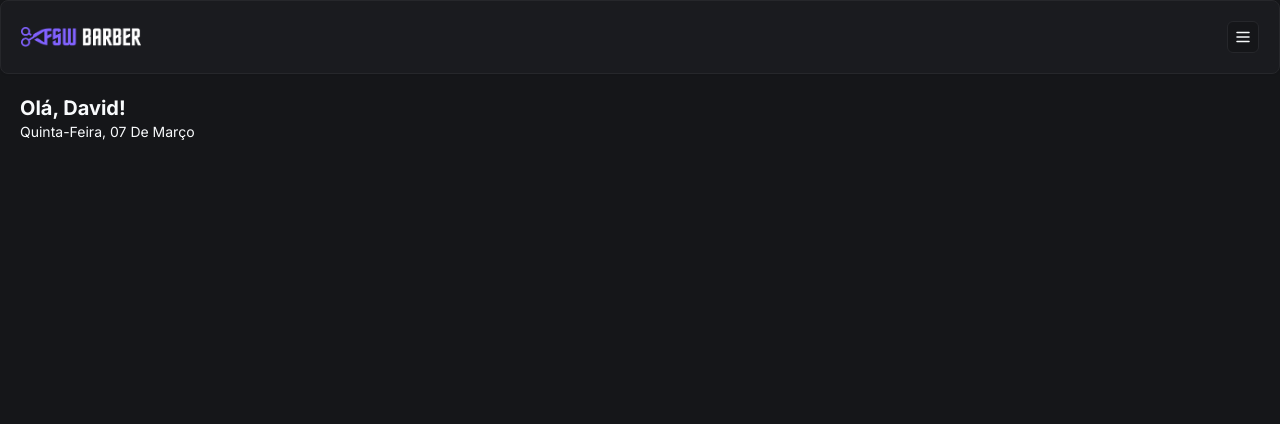
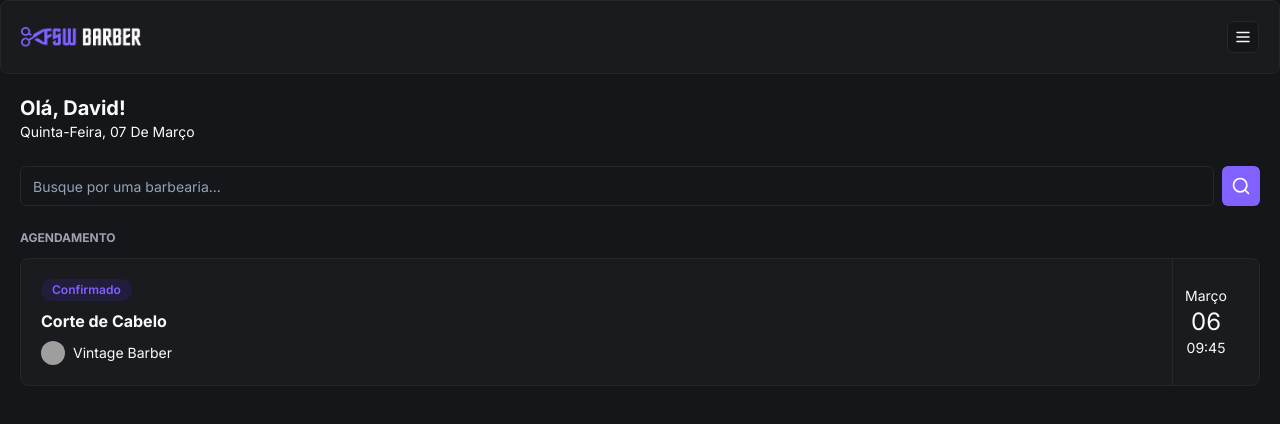
Before and after one commit to evidencia/barber, a Next.js app: page / in a window 1280 px wide. Shown: the top 424 px of the page. Built offline with nearby package versions, Linux system fonts and the light colour scheme; grey boxes are pictures that could not be loaded.

Commit message:
feat:add initial booking component

```diff
--- a/package.json
+++ b/package.json
@@ -13,6 +13,7 @@
   },
   "dependencies": {
     "@prisma/client": "^5.10.2",
+    "@radix-ui/react-avatar": "^1.0.4",
     "@radix-ui/react-slot": "^1.0.2",
     "class-variance-authority": "^0.7.0",
     "clsx": "^2.1.0",
--- /dev/null
+++ b/src/app/(home)/_components/search.tsx
@@ -0,0 +1,16 @@
+"use client"
+
+import { Button } from "@/app/_components/ui/button"
+import { Input } from "@/app/_components/ui/input"
+import { SearchIcon } from "lucide-react"
+
+export default function Search() {
+  return (
+    <div className="flex items-center gap-2">
+      <Input placeholder="Busque por uma barbearia..." />
+      <Button variant="default" size="icon">
+        <SearchIcon size={20}/>
+      </Button>
+    </div>
+  )
+}
--- a/src/app/(home)/page.tsx
+++ b/src/app/(home)/page.tsx
@@ -2,6 +2,8 @@
 import Header from "../_components/header";
 import { format } from "date-fns";
 import { ptBR } from "date-fns/locale";
+import Search from "./_components/search";
+import BookingItem from "../_components/booking-item";
 
 export default function Home() {
   return (
@@ -16,6 +18,15 @@
           })}
         </p>
       </div>
+
+      <div className="px-5 mt-6">
+        <Search />
+      </div>
+
+      <div className="px-5 mt-6">
+        <h2 className="text-xs uppercase text-gray-400 font-bold mb-3">Agendamento</h2>
+        <BookingItem />
+      </div>
     </div>
   );
 }
--- /dev/null
+++ b/src/app/_components/booking-item.tsx
@@ -0,0 +1,32 @@
+import React from 'react'
+import { Card, CardContent } from './ui/card'
+import { Badge } from './ui/badge'
+import { Avatar, AvatarFallback, AvatarImage } from './ui/avatar'
+
+export default function BookingItem() {
+  return (
+    <Card>
+      <CardContent className='flex justify-between p-5 py-0'>
+        <div className="flex flex-col gap-2 py-5">
+          <Badge className='w-fit bg-[#221C3D] text-primary hover:bg-[#221C3D]'>Confirmado</Badge>
+          <h2 className='font-bold'>Corte de Cabelo</h2>
+
+          <div className="flex items-center gap-2">
+            <Avatar className='w-6 h-6'>
+              <AvatarImage src="https://utfs.io/f/c97a2dc9-cf62-468b-a851-bfd2bdde775f-16p.png" />
+              <AvatarFallback>ED</AvatarFallback>
+            </Avatar>
+
+            <h3 className='text-sm'>Vintage Barber</h3>
+          </div>
+        </div>
+
+        <div className='flex flex-col items-center justify-center border-l border-solid border-secondary px-3'>
+          <p className='text-sm'>Março</p>
+          <p className='text-2xl'>06</p>
+          <p className='text-sm'>09:45</p>
+        </div>
+      </CardContent>
+    </Card>
+  )
+}
--- /dev/null
+++ b/src/app/_components/ui/avatar.tsx
@@ -0,0 +1,50 @@
+"use client"
+
+import * as React from "react"
+import * as AvatarPrimitive from "@radix-ui/react-avatar"
+
+import { cn } from "@/app/_lib/utils"
+
+const Avatar = React.forwardRef<
+  React.ElementRef<typeof AvatarPrimitive.Root>,
+  React.ComponentPropsWithoutRef<typeof AvatarPrimitive.Root>
+>(({ className, ...props }, ref) => (
+  <AvatarPrimitive.Root
+    ref={ref}
+    className={cn(
+      "relative flex h-10 w-10 shrink-0 overflow-hidden rounded-full",
+      className
+    )}
+    {...props}
+  />
+))
+Avatar.displayName = AvatarPrimitive.Root.displayName
+
+const AvatarImage = React.forwardRef<
+  React.ElementRef<typeof AvatarPrimitive.Image>,
+  React.ComponentPropsWithoutRef<typeof AvatarPrimitive.Image>
+>(({ className, ...props }, ref) => (
+  <AvatarPrimitive.Image
+    ref={ref}
+    className={cn("aspect-square h-full w-full", className)}
+    {...props}
+  />
+))
+AvatarImage.displayName = AvatarPrimitive.Image.displayName
+
+const AvatarFallback = React.forwardRef<
+  React.ElementRef<typeof AvatarPrimitive.Fallback>,
+  React.ComponentPropsWithoutRef<typeof AvatarPrimitive.Fallback>
+>(({ className, ...props }, ref) => (
+  <AvatarPrimitive.Fallback
+    ref={ref}
+    className={cn(
+      "flex h-full w-full items-center justify-center rounded-full bg-muted",
+      className
+    )}
+    {...props}
+  />
+))
+AvatarFallback.displayName = AvatarPrimitive.Fallback.displayName
+
+export { Avatar, AvatarImage, AvatarFallback }
--- /dev/null
+++ b/src/app/_components/ui/badge.tsx
@@ -0,0 +1,36 @@
+import * as React from "react"
+import { cva, type VariantProps } from "class-variance-authority"
+
+import { cn } from "@/app/_lib/utils"
+
+const badgeVariants = cva(
+  "inline-flex items-center rounded-full border px-2.5 py-0.5 text-xs font-semibold transition-colors focus:outline-none focus:ring-2 focus:ring-ring focus:ring-offset-2",
+  {
+    variants: {
+      variant: {
+        default:
+          "border-transparent bg-primary text-primary-foreground hover:bg-primary/80",
+        secondary:
+          "border-transparent bg-secondary text-secondary-foreground hover:bg-secondary/80",
+        destructive:
+          "border-transparent bg-destructive text-destructive-foreground hover:bg-destructive/80",
+        outline: "text-foreground",
+      },
+    },
+    defaultVariants: {
+      variant: "default",
+    },
+  }
+)
+
+export interface BadgeProps
+  extends React.HTMLAttributes<HTMLDivElement>,
+    VariantProps<typeof badgeVariants> {}
+
+function Badge({ className, variant, ...props }: BadgeProps) {
+  return (
+    <div className={cn(badgeVariants({ variant }), className)} {...props} />
+  )
+}
+
+export { Badge, badgeVariants }
--- /dev/null
+++ b/src/app/_components/ui/input.tsx
@@ -0,0 +1,25 @@
+import * as React from "react"
+
+import { cn } from "@/app/_lib/utils"
+
+export interface InputProps
+  extends React.InputHTMLAttributes<HTMLInputElement> {}
+
+const Input = React.forwardRef<HTMLInputElement, InputProps>(
+  ({ className, type, ...props }, ref) => {
+    return (
+      <input
+        type={type}
+        className={cn(
+          "flex h-10 w-full rounded-md border border-input bg-background px-3 py-2 text-sm ring-offset-background file:border-0 file:bg-transparent file:text-sm file:font-medium placeholder:text-muted-foreground focus-visible:outline-none focus-visible:ring-2 focus-visible:ring-ring focus-visible:ring-offset-2 disabled:cursor-not-allowed disabled:opacity-50",
+          className
+        )}
+        ref={ref}
+        {...props}
+      />
+    )
+  }
+)
+Input.displayName = "Input"
+
+export { Input }
```
Also changed, not shown: 1 other file (tests, documents, lock files or other folders).
